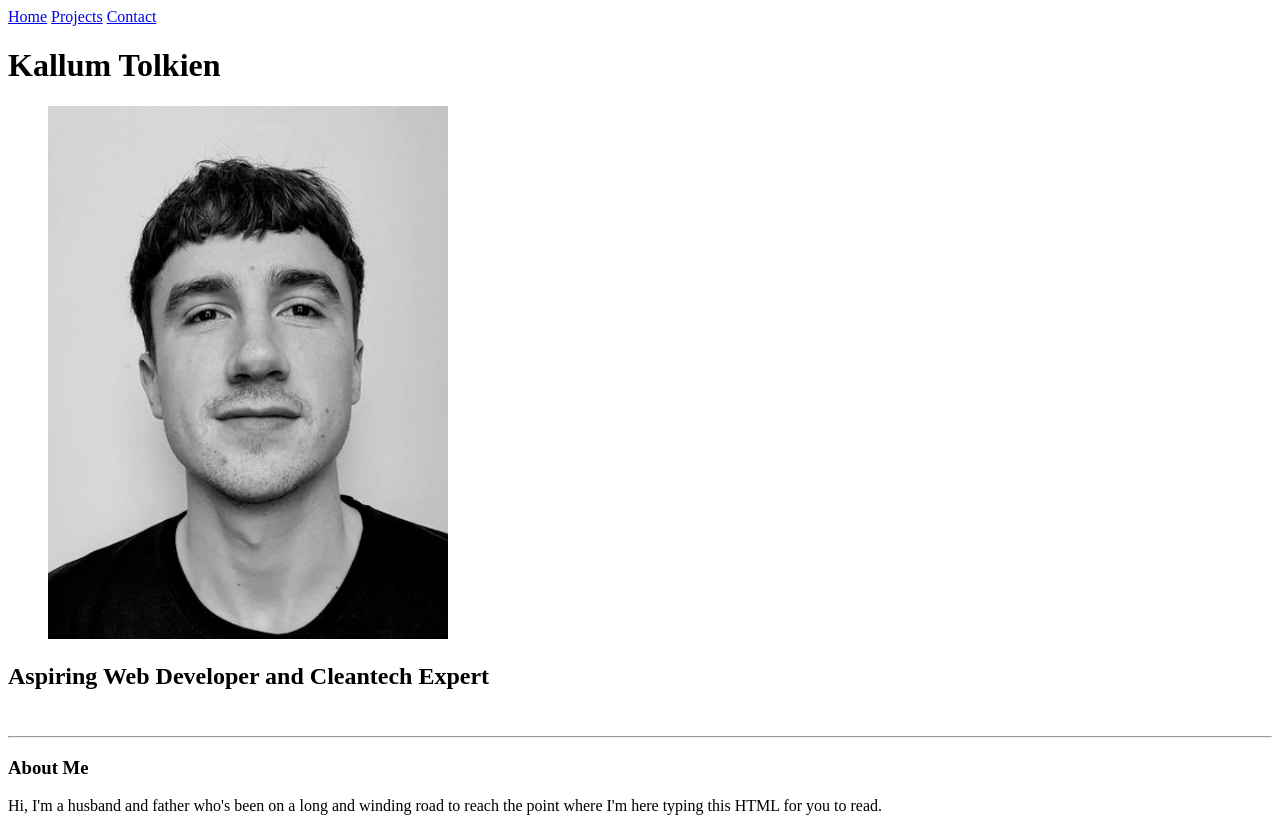
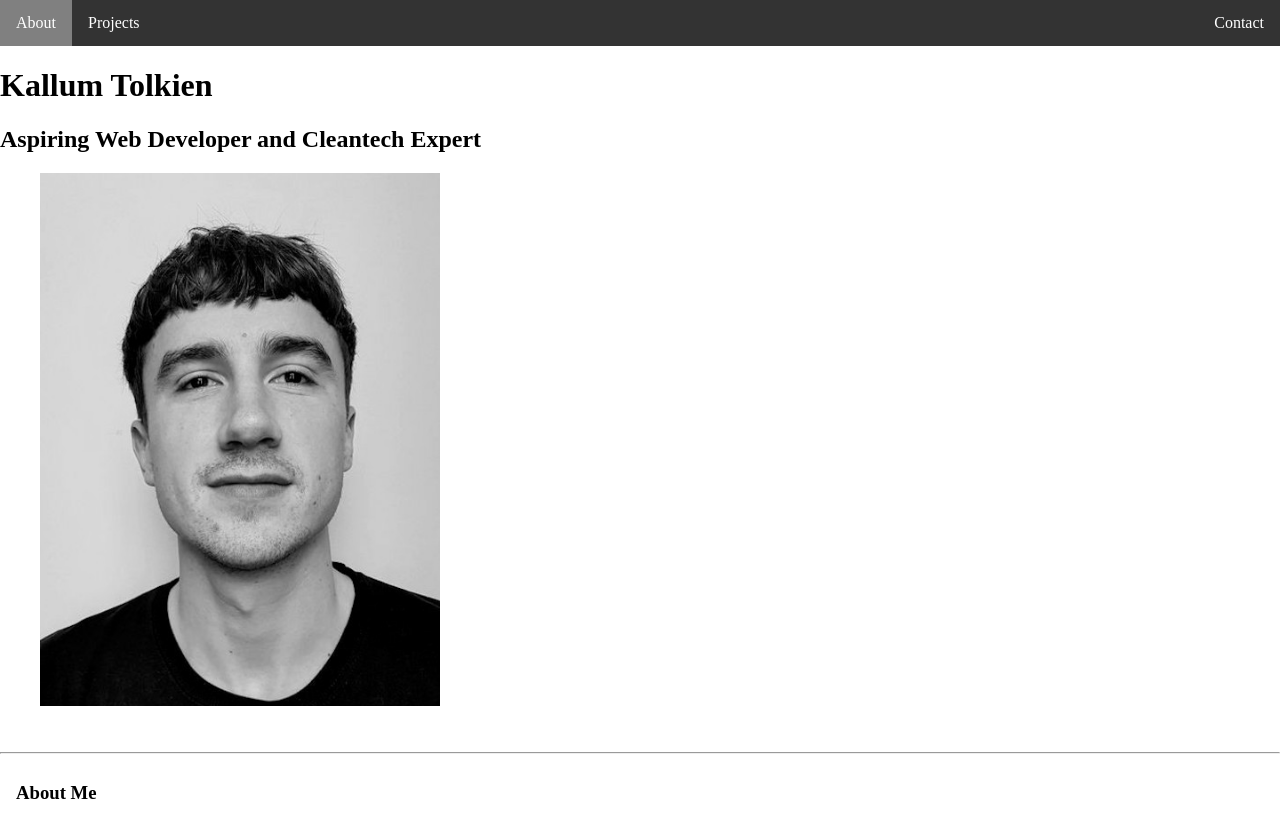
Before and after one commit to hatenhaten/portfolio, a plain HTML site: page index.html in a window 1280 px wide. Shown: the top 818 px of the page. Drawn offline with Linux system fonts and the light colour scheme.

Commit message:
significantly update navbar

```diff
--- a/index.html
+++ b/index.html
@@ -1,24 +1,34 @@
 <!DOCTYPE html>
 <html lang="en">
+
 <head>
     <meta charset="UTF-8">
     <meta http-equiv="X-UA-Compatible" content="IE=edge">
     <meta name="viewport" content="width=device-width, initial-scale=1.0">
     <title>Kallum Tolkien</title>
+    <link rel="stylesheet" href="./style.css">
 </head>
+
 <body>
-    <div class="content-container">
-        <header class="title">
-            <nav class="navbar">
-                <a href="./index.html">Home</a>
-                <a href="pages/projects.html" target="_blank" rel="noopener noreferrer">Projects</a>
-                <a href="pages/contact.html" target="_blank" rel="noopener noreferrer">Contact</a>
-            </nav>
-            <h1>Kallum Tolkien</h1>
-            <figure class="headshot">
-                <img src="images/headshot-b&w.jpg" alt="Photograph of Kallum Tolkien" width="400px">
-            </figure>
-            <h2>Aspiring Web Developer and Cleantech Expert</h2>
+
+    <nav class="nav">
+        <ul class="nav__list">
+            <li class="nav__item"><a class="nav__link active" href="./index.html">About</a></li>
+            <li class="nav__item"><a class="nav__link" href="pages/projects.html">Projects</a></li>
+            <li class="nav__item"><a class="nav__link" href="pages/contact.html">Contact</a></li>
+        </ul>
+    </nav>
+
+
+    <div class="content">
+        <header class="header">
+            <div class="myDetails">
+                <h1 id="myDetails__title">Kallum Tolkien</h1>
+                <h2 id="myDetails__job">Aspiring Web Developer and Cleantech Expert</h2>
+                <figure>
+                    <img class="myDetails__headshot" src="images/headshot-b&w.jpg" alt="Photograph of Kallum Tolkien" width="400px">
+                </figure>
+            </div>
             <div class="divider">
                 <br />
                 <hr />
@@ -93,5 +103,5 @@
             <p>Created by Kallum Tolkien</p>
         </footer>
     </div>
-</body>
-</html>
+    </body>
+    </html>
--- /dev/null
+++ b/style.css
@@ -0,0 +1,51 @@
+body {
+    margin: 0;
+}
+
+.main {
+    padding: 1px 16px;
+}
+
+.nav {
+    position: sticky;
+    position: -webkit-sticky;
+    top: 0;
+}
+
+.nav__list {
+    list-style-type: none;
+    margin: 0;
+    padding: 0;
+    overflow: hidden;
+    background-color: #333;
+}
+
+.nav__item {
+    float: left;
+}
+
+.nav__item:last-child {
+    float: right;
+}
+
+.nav__link {
+    display: block;
+    color: white;
+    text-align: center;
+    padding: 14px 16px;
+    text-decoration: none;
+}
+
+.nav__link.active {
+    background-color: grey;
+}
+
+.nav__link:hover:not(.active) {
+    background-color: #111;
+}
+
+@media screen and (max-width: 400px) {
+    .nav__item,
+    .nav__item:last-child {float:none}
+    /* .nav {position:relative} */
+}
```
Also changed, not shown: 1 other file.
